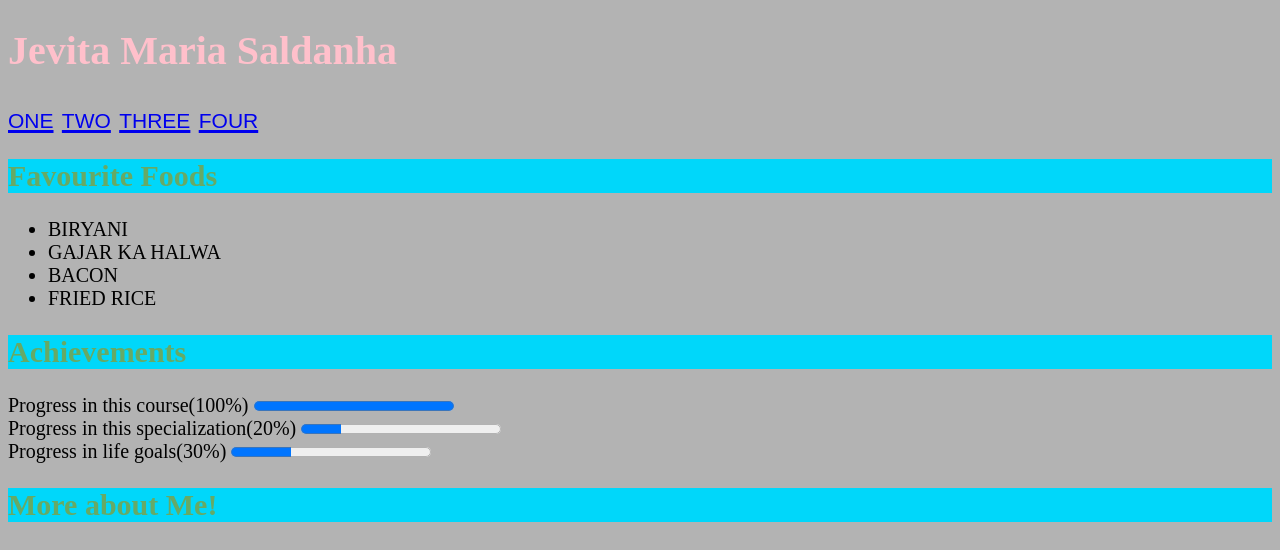
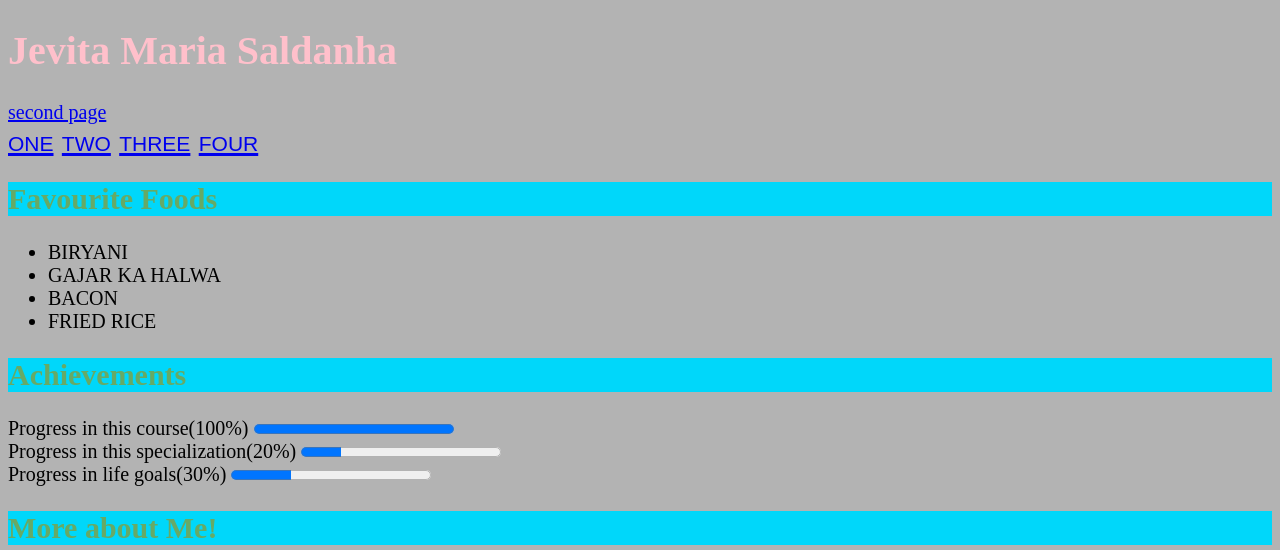
Before and after one commit to reneda/wd4e, a plain HTML site: page index.html in a window 1280 px wide. Shown: the top 550 px of the page. Drawn offline with Linux system fonts and the light colour scheme.

Commit message:
Update index.html

```diff
--- a/index.html
+++ b/index.html
@@ -7,6 +7,7 @@
 </head>
 <body>
     <h1 style="color:pink">Jevita Maria Saldanha</h1>
+    <a href="secondpage.html">second page</a>
     <nav>
        <a href="Favourite">one</a>
        <a href="Achievements">two</a>
```
